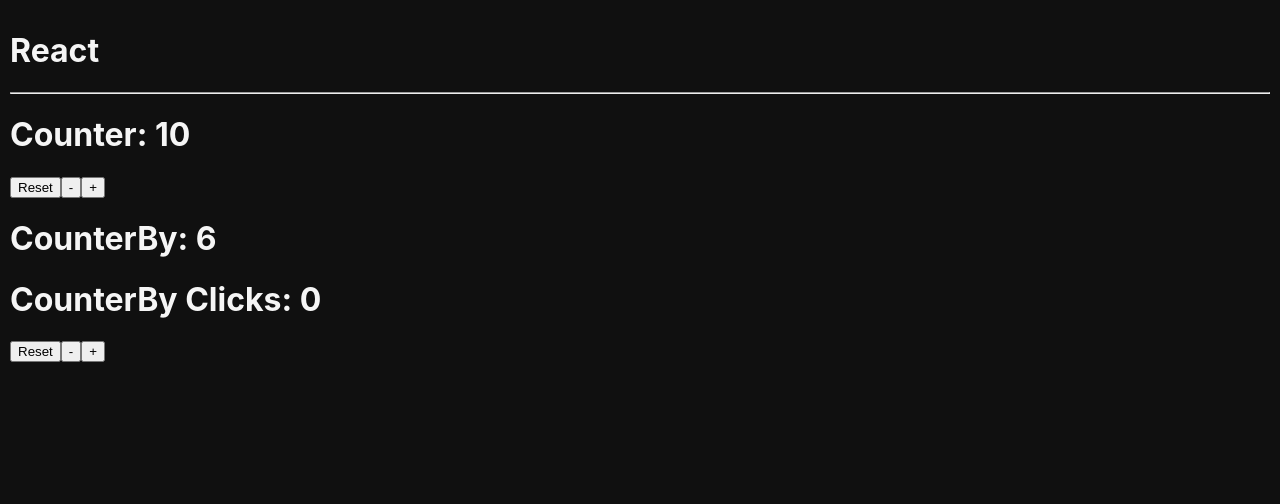
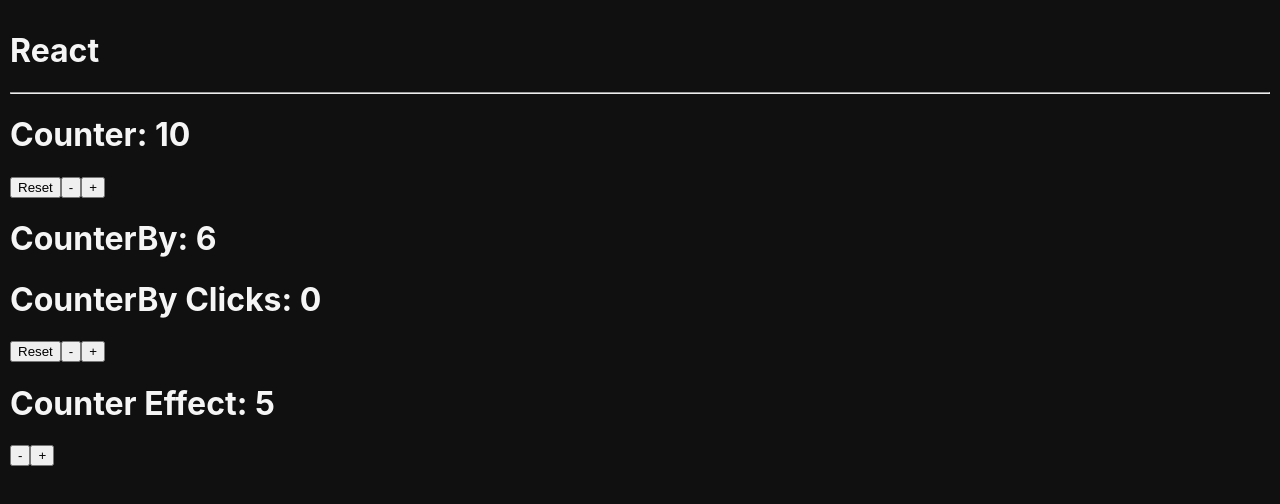
Before and after one commit to wolftrax5/react-concepts, a React (Create React App) app: page / in a window 1280 px wide. Shown: the top 504 px of the page. Built offline with nearby package versions, Linux system fonts and the light colour scheme.

Commit message:
Add Counter Effect

```diff
--- a/src/App.tsx
+++ b/src/App.tsx
@@ -1,13 +1,15 @@
 import { Counter } from "./bases/Counter";
 import { CounterBy } from "./bases/CounterBy";
+import { CounterEffect } from "./bases/CounterEffect";
 
 function App() {
   return (
     <>
       <h1>React</h1>
       <hr></hr>
-      <Counter initialValue={10}></Counter>
-      <CounterBy initialValue={6}></CounterBy>
+      <Counter initialValue={10} />
+      <CounterBy initialValue={6} />
+      <CounterEffect />
     </>
   );
 }
--- /dev/null
+++ b/src/bases/CounterEffect.tsx
@@ -0,0 +1,26 @@
+import { useState, useEffect } from "react";
+
+const MAXIMUM_COUNT = 10;
+
+export const CounterEffect = () => {
+  const [counter, setCount] = useState(5);
+  const handlerClick = (value: number) => {
+    setCount((prevCount) => Math.min(prevCount + value, MAXIMUM_COUNT));
+  };
+  useEffect(() => {
+    //effect
+    if (counter < MAXIMUM_COUNT) return;
+    console.log(
+      "%cSe logro el valor Maximo Valor",
+      "background-color: green; color: white; font-size: 20px;"
+    );
+  }, [counter]);
+
+  return (
+    <>
+      <h1>Counter Effect: {counter}</h1>
+      <button onClick={() => handlerClick(-1)}>-</button>
+      <button onClick={() => handlerClick(1)}>+</button>
+    </>
+  );
+};
```
